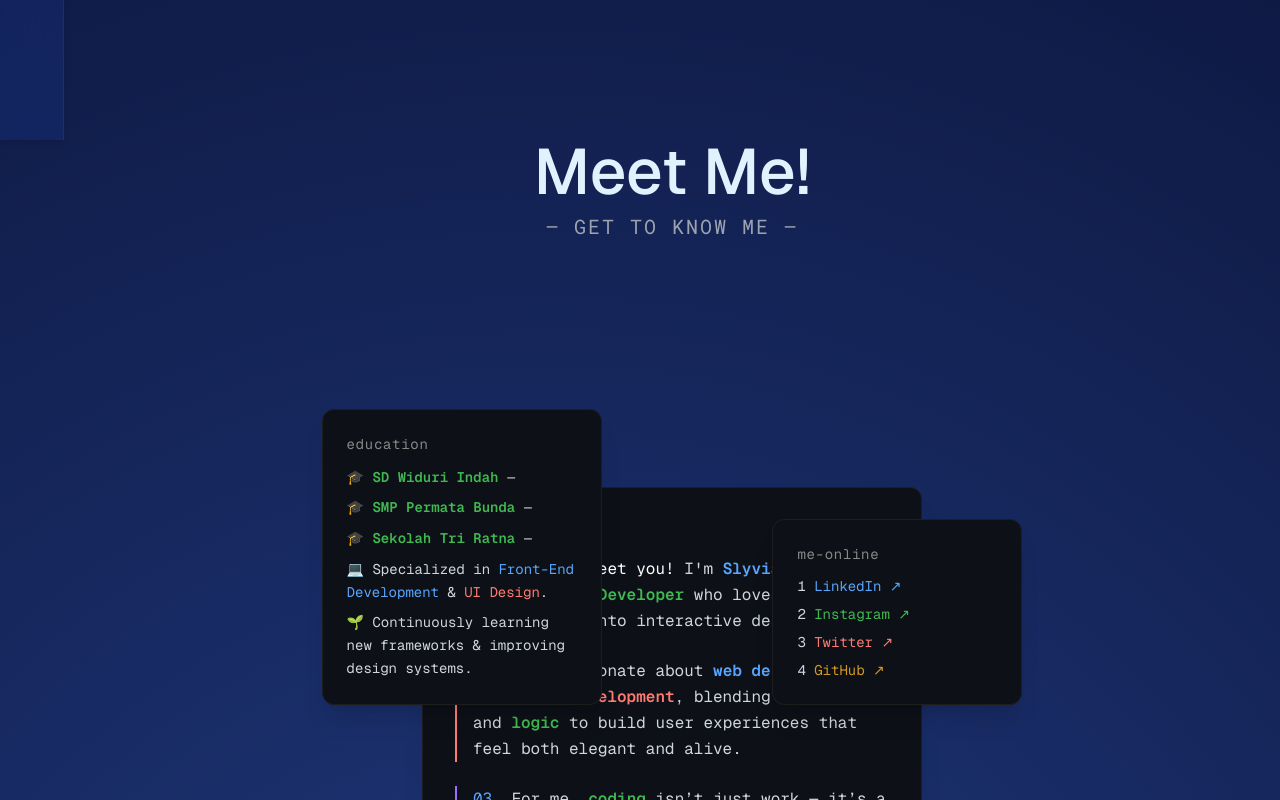
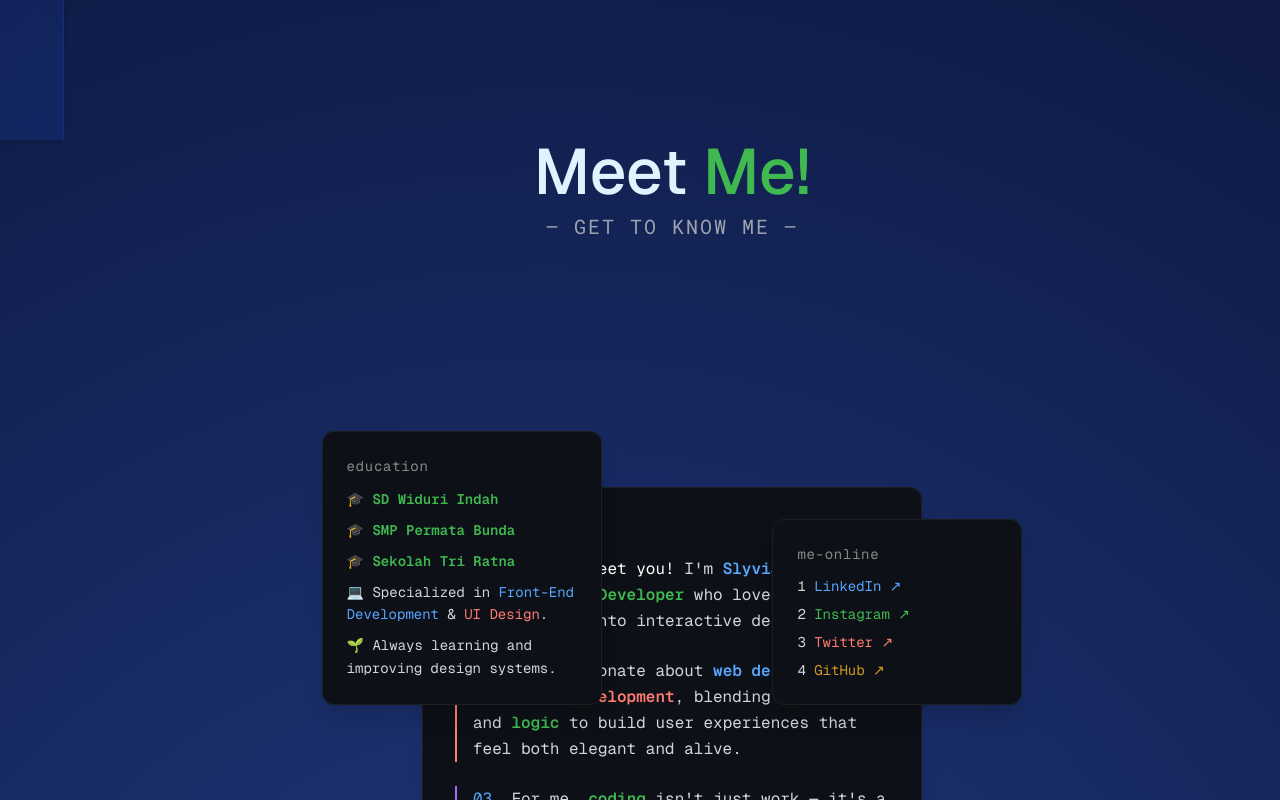
Before and after one commit to slyvai/portofolio-slyvia, a Next.js app: page / in a window 1280 px wide. Shown: the part 660-1460 px from the top of the page. Built offline with nearby package versions, Linux system fonts and the light colour scheme.

Commit message:
fix: escape quotes and add Meet Me header

```diff
--- a/app/component/About.js
+++ b/app/component/About.js
@@ -1,24 +1,26 @@
+/* eslint-disable react/no-unescaped-entities */
 "use client";
 import React from "react";
+import { motion } from "framer-motion";
 import "../styles/About.css";
-import { motion } from "framer-motion";
 
 export default function AboutMe() {
   return (
     <>
+      {/* 🌟 Meet Me Section */}
       <div className="about-text text-center mb-16 z-20">
         <h1 className="text-5xl md:text-6xl font-bold">
-          Meet <span className="text-[#]">Me!</span>
+          Meet <span className="text-[#3fb950]">Me!</span>
         </h1>
         <p className="text-[#888] mt-2 text-sm tracking-widest uppercase">
           — get to know me —
         </p>
       </div>
+
       <section className="min-h-screen text-gray-300 flex flex-col items-center justify-center px-6 py-20 font-mono relative overflow-hidden">
+        <div className="relative w-full flex justify-center items-center">
 
-
-
-      <div className="relative w-full flex justify-center items-center">
+          {/* 🧍‍♀️ about-me */}
           <motion.div
             drag
             dragConstraints={{ left: -150, right: 150, top: -150, bottom: 150 }}
@@ -31,7 +33,7 @@ export default function AboutMe() {
             <div className="space-y-3 leading-relaxed border-l-2 border-[#58a6ff] pl-4">
               <p>
                 <span className="text-[#58a6ff]">01.</span>{" "}
-              <span className="text-white">Nice to meet you!</span> I'm{" "}
+                <span className="text-white">Nice to meet you!</span> I&apos;m{" "}
                 <span className="text-[#58a6ff] font-semibold">Slyvia</span> — a{" "}
                 <span className="text-[#3fb950] font-semibold">
                   Creative Web Developer
@@ -42,26 +44,30 @@ export default function AboutMe() {
 
             <div className="space-y-3 leading-relaxed border-l-2 border-[#ff7b72] pl-4">
               <p>
-              <span className="text-[#58a6ff]">02.</span> I’m passionate about{" "}
-              <span className="text-[#58a6ff] font-semibold">web design</span> &
+                <span className="text-[#58a6ff]">02.</span> I&apos;m passionate
+                about{" "}
+                <span className="text-[#58a6ff] font-semibold">web design</span>{" "}
+                &amp;
                 <span className="text-[#ff7b72] font-semibold">
                   {" "}
                   front-end development
                 </span>
                 , blending{" "}
-              <span className="text-[#9e6ffe] font-semibold">creativity</span> and{" "}
-              <span className="text-[#3fb950] font-semibold">logic</span> to build
-              user experiences that feel both elegant and alive.
+                <span className="text-[#9e6ffe] font-semibold">creativity</span>{" "}
+                and{" "}
+                <span className="text-[#3fb950] font-semibold">logic</span> to
+                build user experiences that feel both elegant and alive.
               </p>
             </div>
 
             <div className="space-y-3 leading-relaxed border-l-2 border-[#9e6ffe] pl-4">
               <p>
                 <span className="text-[#58a6ff]">03.</span> For me,{" "}
-              <span className="text-[#3fb950] font-semibold">coding</span> isn’t
-              just work — it’s a playground. I love{" "}
+                <span className="text-[#3fb950] font-semibold">coding</span>{" "}
+                isn&apos;t just work — it&apos;s a playground. I love{" "}
                 <span className="text-[#ff7b72]">experimenting</span> with new{" "}
-              <span className="text-[#d29922]">technologies</span>, maintaining{" "}
+                <span className="text-[#d29922]">technologies</span>,
+                maintaining{" "}
                 <span className="text-[#58a6ff]">personal projects</span>.
               </p>
             </div>
@@ -79,27 +85,29 @@ export default function AboutMe() {
             <div className="space-y-2 text-sm leading-relaxed">
               <p>
                 🎓{" "}
-              <span className="text-[#3fb950] font-semibold">SD Widuri Indah</span>{" "}
-              —
+                <span className="text-[#3fb950] font-semibold">
+                  SD Widuri Indah
+                </span>
               </p>
               <p>
                 🎓{" "}
-              <span className="text-[#3fb950] font-semibold">SMP Permata Bunda</span>{" "}
-              —
+                <span className="text-[#3fb950] font-semibold">
+                  SMP Permata Bunda
+                </span>
               </p>
               <p>
                 🎓{" "}
-              <span className="text-[#3fb950] font-semibold">Sekolah Tri Ratna</span>{" "}
-              —
+                <span className="text-[#3fb950] font-semibold">
+                  Sekolah Tri Ratna
+                </span>
               </p>
               <p>
                 💻 Specialized in{" "}
-              <span className="text-[#58a6ff]">Front-End Development</span> &
+                <span className="text-[#58a6ff]">Front-End Development</span>{" "}
+                &amp;
                 <span className="text-[#ff7b72]"> UI Design</span>.
               </p>
-            <p>
-              🌱 Continuously learning new frameworks & improving design systems.
-            </p>
+              <p>🌱 Always learning and improving design systems.</p>
             </div>
           </motion.div>
 
```
Lines whose indentation alone changed are shown as unchanged.
